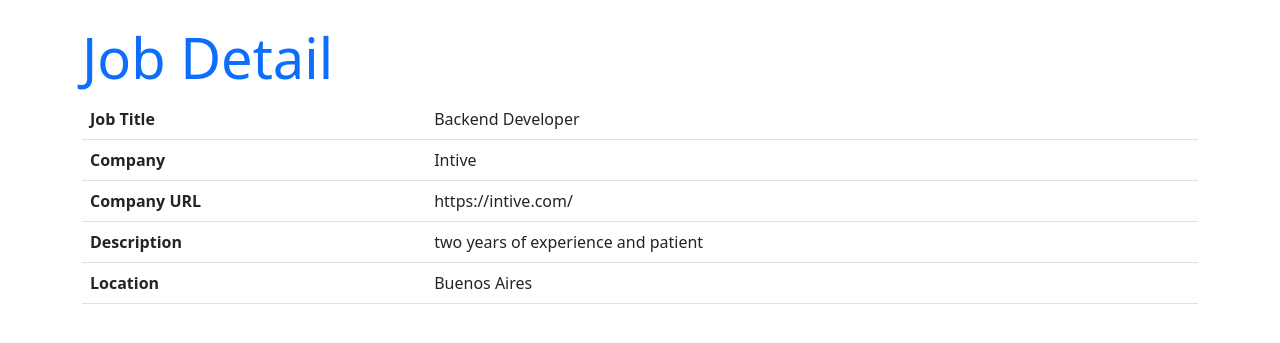
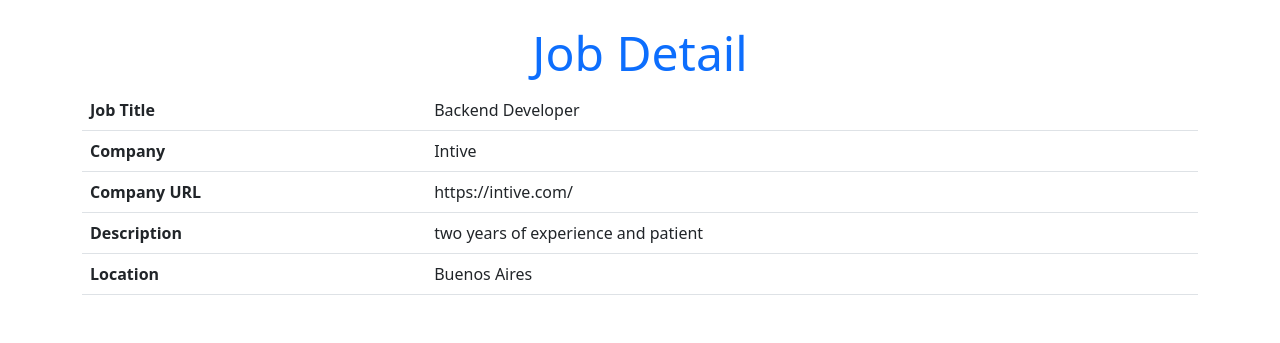
Before and after one commit to irinadigio/fastapi, a FastAPI app: page /detail/1 in a window 1280 px wide. Shown: the part 56-399 px from the top of the page. Run offline with FastAPI, Linux system fonts and the light colour scheme; data comes from the database, SQL or seed files in the repository; some libraries are stand-ins or nearby versions.

Commit message:
modifica centrado de titulos

```diff
--- a/templates/jobs/detail.html
+++ b/templates/jobs/detail.html
@@ -8,7 +8,7 @@
 {% block content %}
 <div class="container">
   <br>
-      <h1 class="display-4 text-primary">Job Detail</h1>
+      <h1 class="text-center display-5 text-primary">Job Detail</h1>
       <table class="table">
         <tbody>
           <tr>
--- a/templates/jobs/show_jobs_to_delete.html
+++ b/templates/jobs/show_jobs_to_delete.html
@@ -9,7 +9,8 @@
   <div class="container">
   <div class="row">
     <div class="col">
-      <h1 class="display-5 text-center text-danger mb-3">Delete Jobs</h1>
+    <br>
+      <h1 class="text-center display-5 text-danger mb-3">Delete Jobs</h1>
     </div>
     <div id="result" class="text-danger text-bold lead"></div>
   </div>
```
